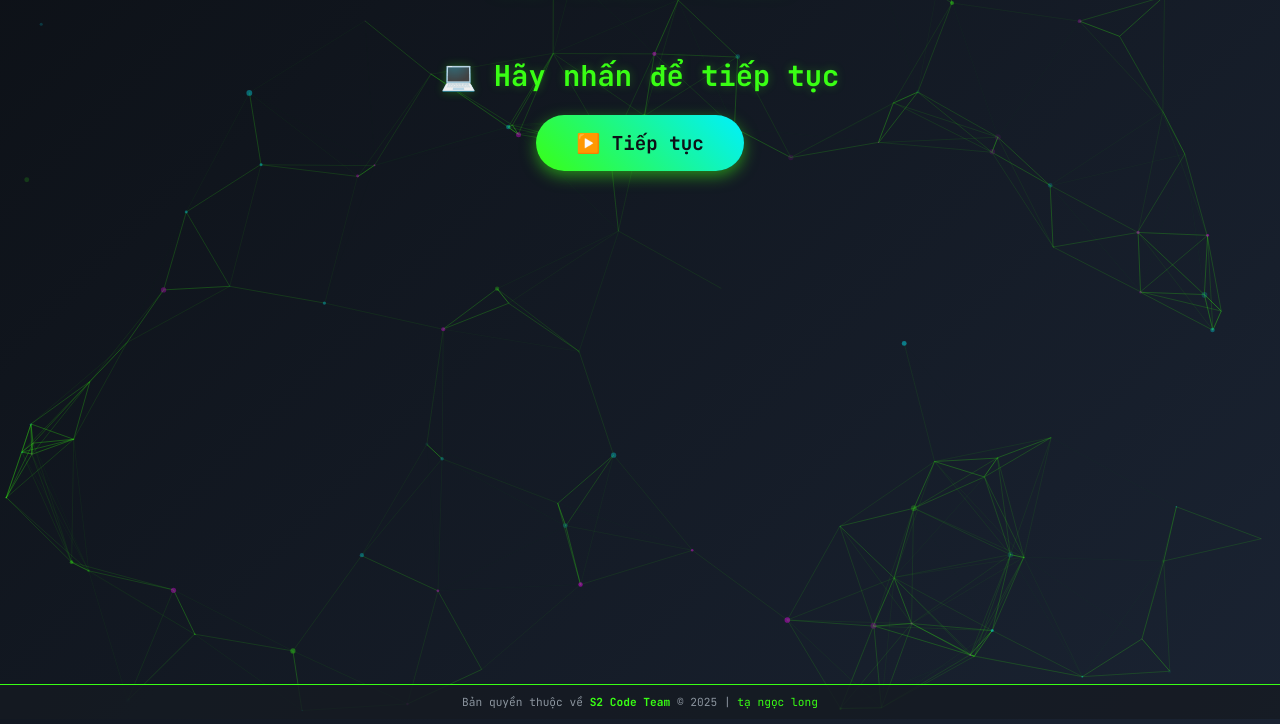
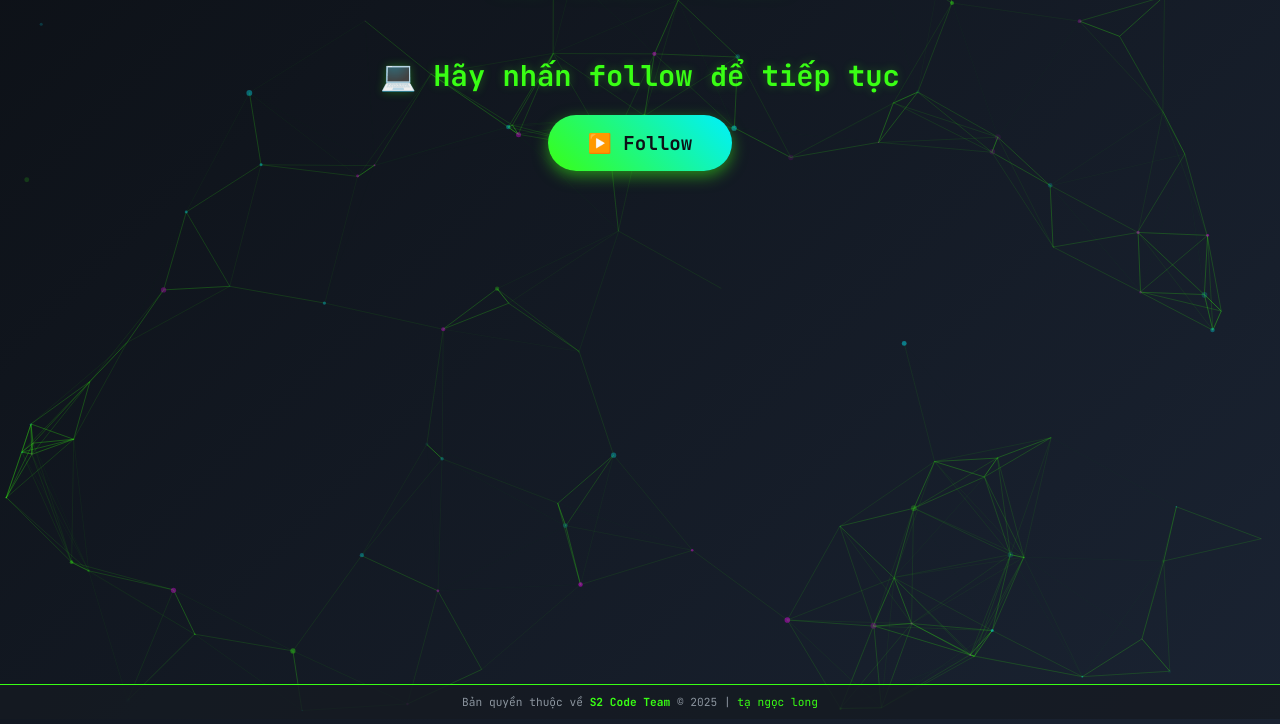
Before and after one commit to s2codetaem/youtube-redirect, a website: page flow.html in a window 1280 px wide. Shown: the part 76-800 px from the top of the page. Drawn offline with nearby package versions, Linux system fonts and the light colour scheme.

Commit message:
flow.html

```diff
--- a/flow.html
+++ b/flow.html
@@ -212,8 +212,8 @@
   </header>
 
   <div class="container">
-    <h2>💻 Hãy nhấn để tiếp tục</h2>
-    <a id="flowBtn" href="#" target="_blank" class="btn" onclick="return handleFlow();">▶️ Tiếp tục</a>
+    <h2>💻 Hãy nhấn follow để tiếp tục</h2>
+    <a id="flowBtn" href="#" target="_blank" class="btn" onclick="return handleFlow();">▶️ Follow </a>
     <div class="countdown" id="countdown">10</div>
     <div class="note" id="note">⏳ Đang chuyển hướng...</div>
     <div class="otp-box" id="otpBox">
```
